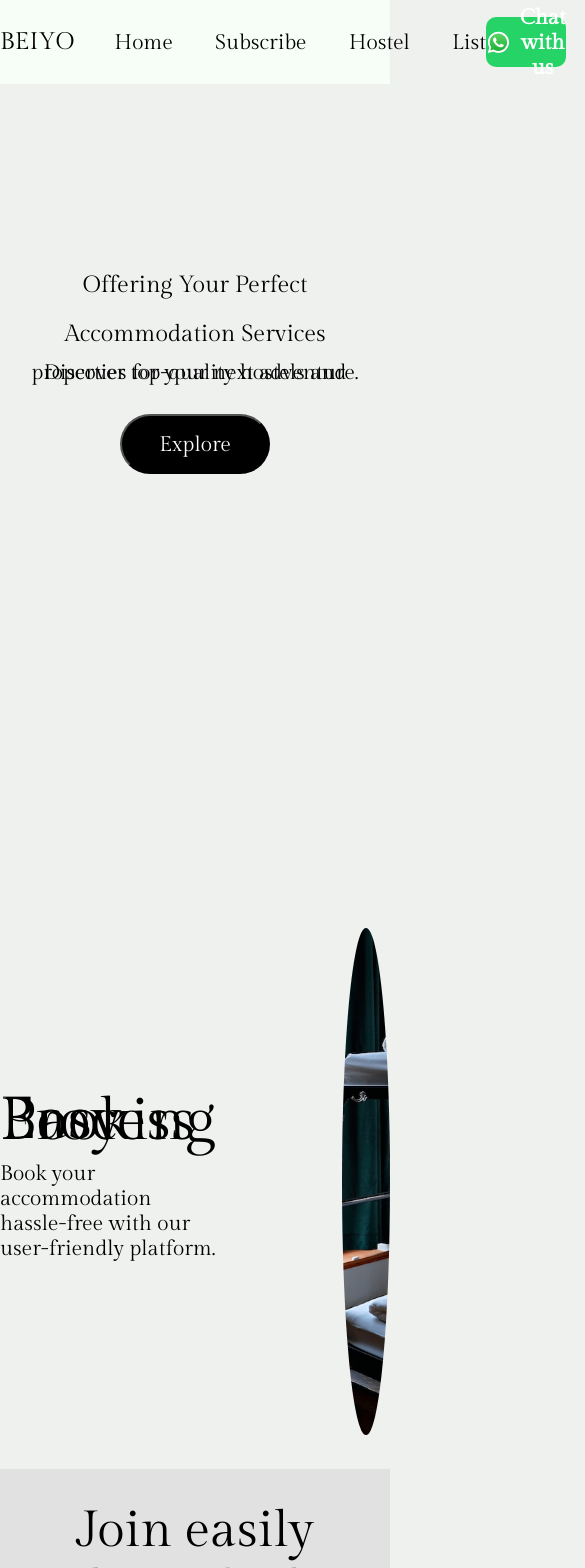
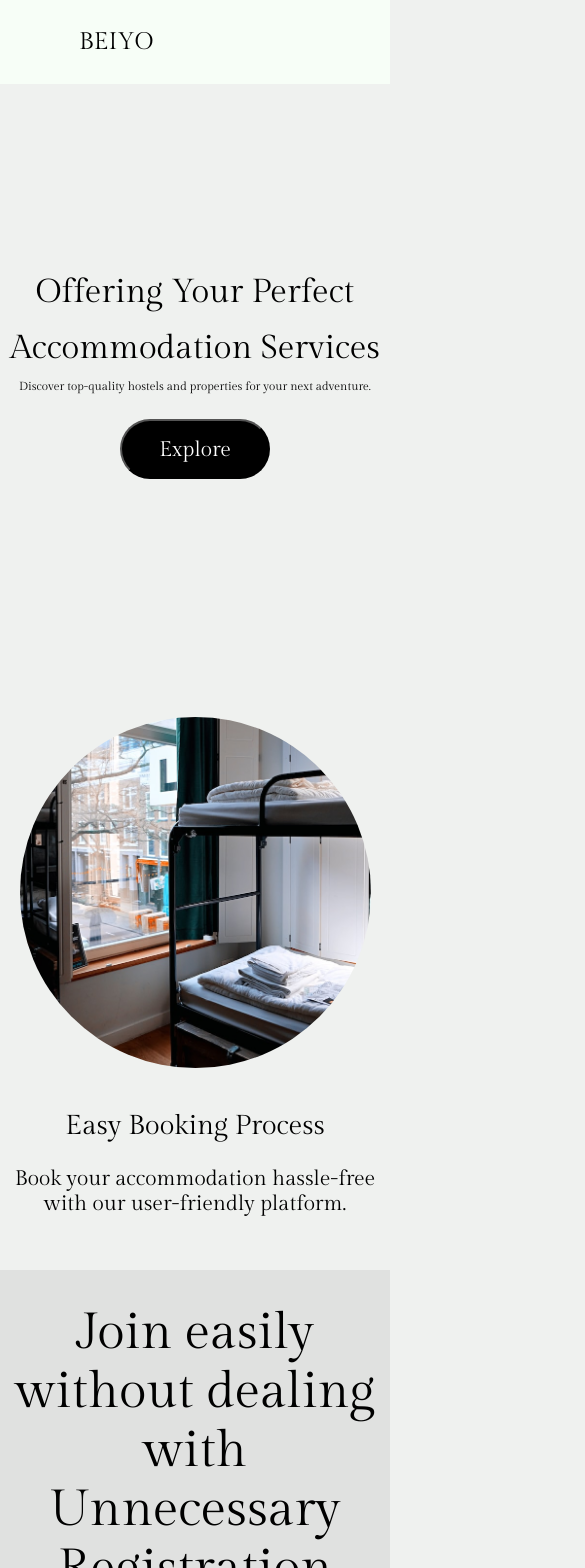
Before and after one commit to Tan1shqC/Beiyo-Fork, a React (Create React App) app: page / in a window 390 px wide. Shown: the top 1568 px of the page, 585 px wide, since content can reach past the window. Built offline with nearby package versions, Linux system fonts and the light colour scheme.

Commit message:
Add files via upload

```diff
--- a/src/App.css
+++ b/src/App.css
@@ -85,6 +85,10 @@ body{
   color: white;
   text-decoration: none;
 }
+.navicon{
+  display: none;
+}
+
 .main{
   height: 80vh;
   width: 100%;
@@ -141,7 +145,7 @@ margin: 0px;
   padding-bottom: 0px;
   align-items: center;
   gap: 15vh;
-
+  flex-wrap: wrap-reverse;
 }
 .contentdiv{
   text-align: left;
@@ -226,6 +230,7 @@ padding: 0px;
   justify-content: space-around;
   align-items: center;
   padding: 0px;
+  flex-wrap: wrap;
 }
 .footercontent img{
   height: 20%;
@@ -252,3 +257,76 @@ padding: 0px;
   color: rgb(169, 168, 168);
   margin-left: 20vh;
 }
+@media (max-width: 412px){
+  .main{
+    height: 55vh;
+    width: 100vw;
+  }
+  .main h1{
+    font-size: 8.5vw;
+  }
+  .main p{
+    font-size: 3vw;
+  }
+  .feature-content1{
+    gap: 10vw;
+  }
+ .contentdiv{
+  text-align: center;
+  display: flex;
+  justify-content: center;
+  flex-direction: column;
+  align-items: center;
+ }
+ .imgdiv{
+  height: 90vw;
+  width: 90vw;
+ }
+ .imgdiv1{
+  height: 90vw;
+  width: 90vw;
+ }
+ .contentdiv h1{
+  font-size: 7vw;
+
+ }
+ .feature-content3 h1{
+  font-size: 8vw;
+  margin: 0px;
+  padding: 0px;
+ }
+ .feature-content3 .paradiv{
+  width: 100%;
+ }
+ .feature-content3 button{
+  width: 300px;
+  height: 30vw;
+ }
+ .footercontent img{
+  width: 30%;
+  height: 30%;
+ }
+ .footer h3{
+  margin-left:0px;
+ }
+ .navbar .whatsapp{
+  display: none;
+ }
+ .navbar-content{
+  display: none;
+ }
+ .navbar{
+  justify-content: space-around;
+  width: 100vw;
+  position: fixed;
+ }
+ .navicon{
+  display: block;
+  height: 4vh;
+  width: 4vh;
+ }
+ .navicon img{
+  height: 4vh;
+  width: 4vh;
+ }
+}
```
